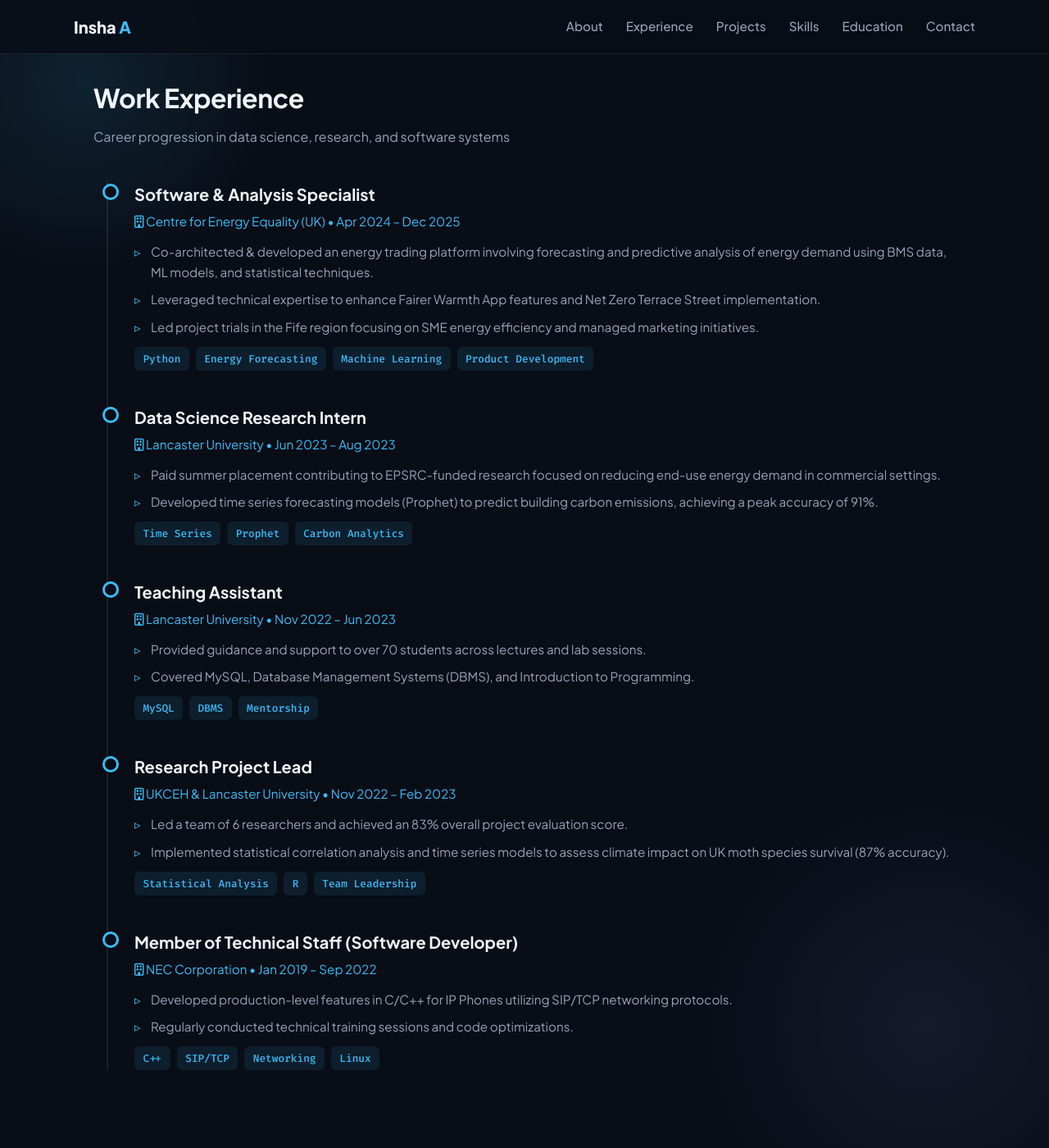
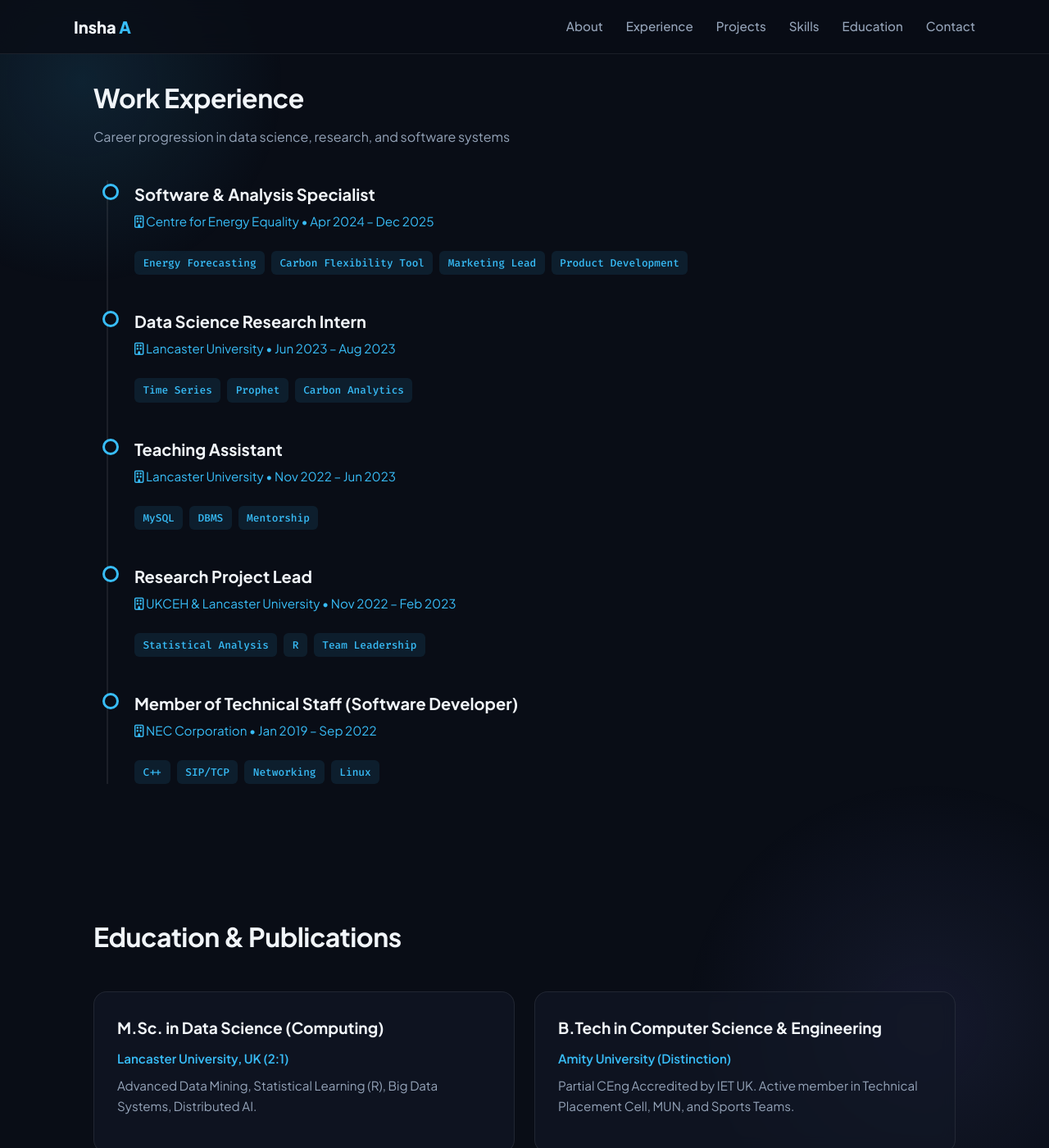
Before and after one commit to Insha-A/aboutme, a Jekyll site: the page built from index.html, in a window 1280 px wide and 1400 px high, scrolled down 532 px. Shown: the whole window at 82% size. Built offline with Jekyll 4.4.1, drawn with Linux system fonts in a browser that asks for light colours.

Commit message:
Update experience.yml

```diff
--- a/_data/experience.yml
+++ b/_data/experience.yml
@@ -1,24 +1,24 @@
 - role: Software & Analysis Specialist
-  company: Centre for Energy Equality (UK)
+  company: Centre for Energy Equality
   period: Apr 2024 – Dec 2025
-  location: Edinburgh, UK (Remote)
-  bullets:
-    - Co-architected & developed an energy trading platform involving forecasting and predictive analysis of energy demand using BMS data, ML models, and statistical techniques.
-    - Leveraged technical expertise to enhance Fairer Warmth App features and Net Zero Terrace Street implementation.
-    - Led project trials in the Fife region focusing on SME energy efficiency and managed marketing initiatives.
+  location: Edinburgh, UK
+  # bullets:
+  #   - Co-architected & developed an energy trading platform involving forecasting and predictive analysis of energy demand using BMS data, ML models, and statistical techniques.
+  #   - Leveraged technical expertise to enhance Fairer Warmth App features and Net Zero Terrace Street implementation.
+  #   - Led project trials in the Fife region focusing on SME energy efficiency and managed marketing initiatives.
   tags:
-    - Python
     - Energy Forecasting
-    - Machine Learning
+    - Carbon Flexibility Tool
+    - Marketing Lead
     - Product Development
 
 - role: Data Science Research Intern
   company: Lancaster University
   period: Jun 2023 – Aug 2023
   location: Lancaster, UK
-  bullets:
-    - Paid summer placement contributing to EPSRC-funded research focused on reducing end-use energy demand in commercial settings.
-    - Developed time series forecasting models (Prophet) to predict building carbon emissions, achieving a peak accuracy of 91%.
+  # bullets:
+  #   - Paid summer placement contributing to EPSRC-funded research focused on reducing end-use energy demand in commercial settings.
+  #   - Developed time series forecasting models (Prophet) to predict building carbon emissions, achieving a peak accuracy of 91%.
   tags:
     - Time Series
     - Prophet
@@ -28,9 +28,9 @@
   company: Lancaster University
   period: Nov 2022 – Jun 2023
   location: Lancaster, UK
-  bullets:
-    - Provided guidance and support to over 70 students across lectures and lab sessions.
-    - Covered MySQL, Database Management Systems (DBMS), and Introduction to Programming.
+  # bullets:
+  #   - Provided guidance and support to over 70 students across lectures and lab sessions.
+  #   - Covered MySQL, Database Management Systems (DBMS), and Introduction to Programming.
   tags:
     - MySQL
     - DBMS
@@ -40,9 +40,9 @@
   company: UKCEH & Lancaster University
   period: Nov 2022 – Feb 2023
   location: Lancaster, UK
-  bullets:
-    - Led a team of 6 researchers and achieved an 83% overall project evaluation score.
-    - Implemented statistical correlation analysis and time series models to assess climate impact on UK moth species survival (87% accuracy).
+  # bullets:
+  #   - Led a team of 6 researchers and achieved an 83% overall project evaluation score.
+  #   - Implemented statistical correlation analysis and time series models to assess climate impact on UK moth species survival (87% accuracy).
   tags:
     - Statistical Analysis
     - R
@@ -53,8 +53,8 @@
   period: Jan 2019 – Sep 2022
   location: India
   bullets:
-    - Developed production-level features in C/C++ for IP Phones utilizing SIP/TCP networking protocols.
-    - Regularly conducted technical training sessions and code optimizations.
+    # - Developed production-level features in C/C++ for IP Phones utilizing SIP/TCP networking protocols.
+    # - Regularly conducted technical training sessions and code optimizations.
   tags:
     - C++
     - SIP/TCP
```
